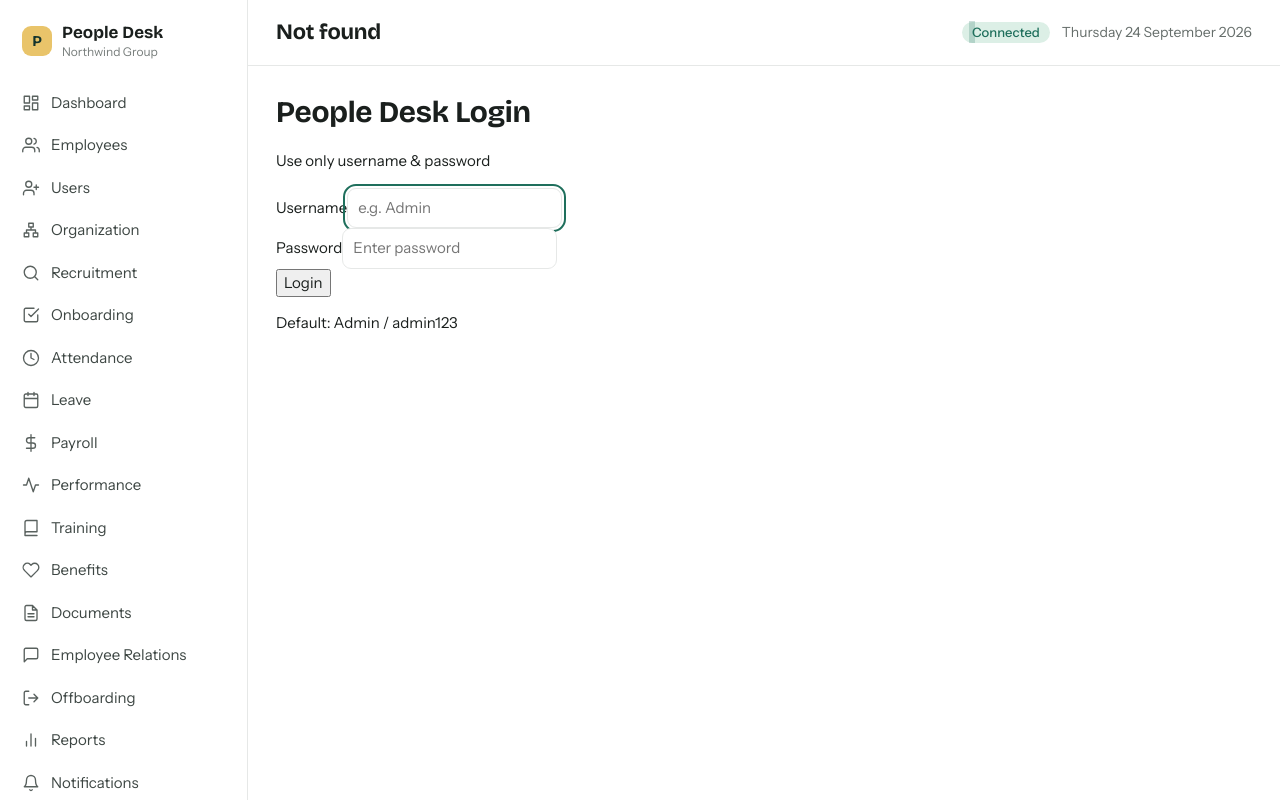
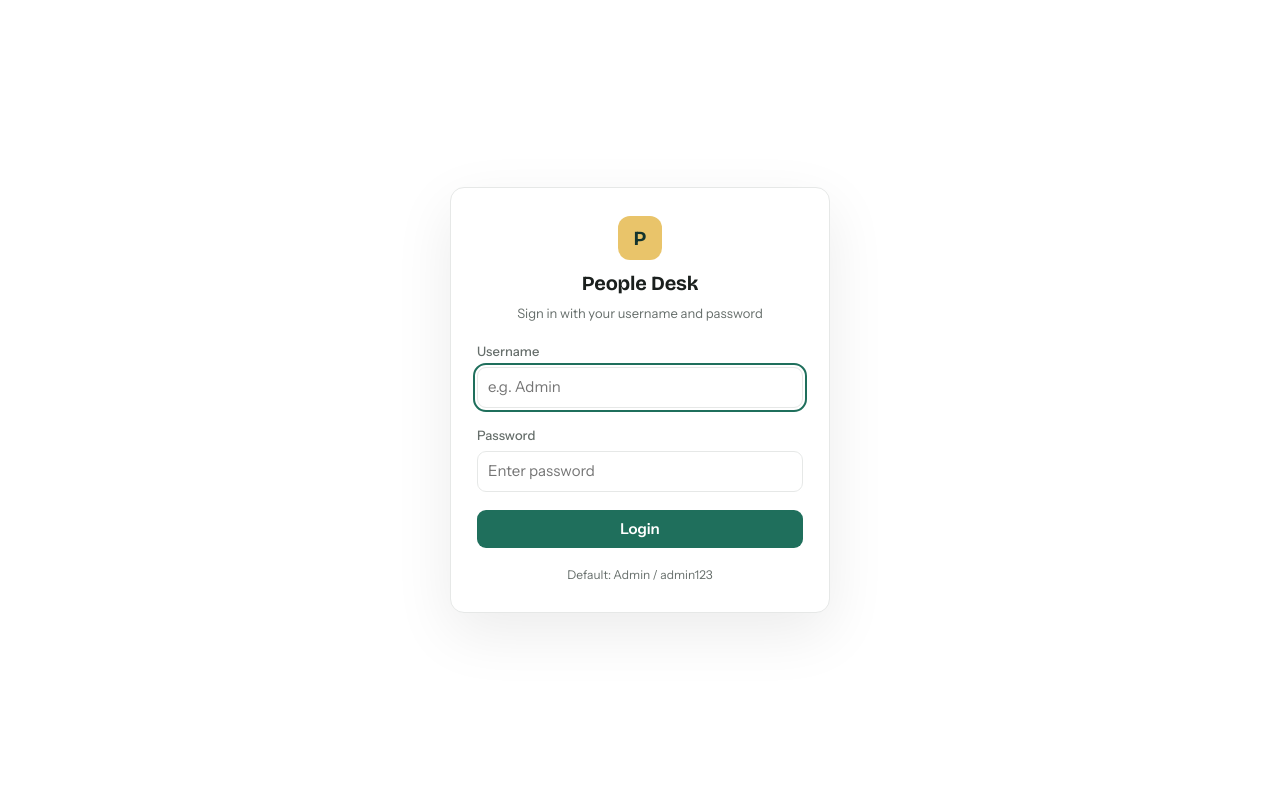
Before and after one commit to thimsin79-bot/hr-management, a Next.js app: page /login in a window 1280 px wide. Built offline with nearby package versions, Linux system fonts and the light colour scheme; no server answers; the database is empty.

Commit message:
Fix login page: standalone route + app-native styling

```diff
--- a/app/globals.css
+++ b/app/globals.css
@@ -98,6 +98,76 @@ a {
 :focus-visible {
   outline: 2px solid var(--accent);
   outline-offset: 2px;
+}
+.login {
+  min-height: 100vh;
+  display: grid;
+  place-items: center;
+  padding: 24px;
+  background: var(--bg);
+}
+.login-card {
+  width: 100%;
+  max-width: 380px;
+  background: var(--surface);
+  border: 1px solid var(--line);
+  border-radius: 14px;
+  box-shadow: 0 20px 60px rgba(0, 0, 0, 0.08);
+  padding: 28px 26px;
+  display: grid;
+  gap: 18px;
+}
+.login-brand {
+  text-align: center;
+  display: grid;
+  gap: 6px;
+  justify-items: center;
+}
+.login-brand .mark {
+  width: 44px;
+  height: 44px;
+  border-radius: 12px;
+  background: #e9c46a;
+  color: #14342d;
+  display: grid;
+  place-items: center;
+  font: 700 20px "Bricolage Grotesque", sans-serif;
+  margin-bottom: 2px;
+}
+.login-brand h1 {
+  font-size: 20px;
+}
+.login-brand p {
+  color: var(--muted);
+  font-size: 13px;
+  margin: 0;
+}
+.login-field {
+  display: grid;
+  gap: 6px;
+}
+.login-field label {
+  font-size: 13px;
+  font-weight: 500;
+  color: var(--muted);
+}
+.login-field input {
+  width: 100%;
+}
+.login-btn {
+  width: 100%;
+  padding: 10px 14px;
+  font-size: 15px;
+}
+.login-btn:disabled {
+  opacity: 0.6;
+  cursor: default;
+}
+.login-hint {
+  text-align: center;
+  font-size: 12px;
+  color: var(--muted);
+  margin: 0;
 }
 .app {
   display: grid;
--- a/app/login/page.tsx
+++ b/app/login/page.tsx
@@ -38,42 +38,41 @@ export default function LoginPage() {
   }
 
   return (
-    <div className="min-h-screen flex items-center justify-center bg-slate-50 px-4">
-      <form onSubmit={onSubmit} className="w-full max-w-sm bg-white border rounded-xl shadow-sm p-6 space-y-4">
-        <div className="text-center space-y-1">
-          <h1 className="text-xl font-semibold">People Desk Login</h1>
-          <p className="text-xs text-slate-500">Use only username & password</p>
+    <div className="login">
+      <form onSubmit={onSubmit} className="login-card">
+        <div className="login-brand">
+          <div className="mark">P</div>
+          <h1>People Desk</h1>
+          <p>Sign in with your username and password</p>
         </div>
-        <div className="space-y-2">
-          <label className="text-sm text-slate-600">Username</label>
+        <div className="login-field">
+          <label htmlFor="username">Username</label>
           <input
+            id="username"
             value={username}
             onChange={(e) => setUsername(e.target.value)}
-            className="w-full border rounded-lg px-3 py-2 text-sm"
             placeholder="e.g. Admin"
+            autoComplete="username"
             required
             autoFocus
           />
         </div>
-        <div className="space-y-2">
-          <label className="text-sm text-slate-600">Password</label>
+        <div className="login-field">
+          <label htmlFor="password">Password</label>
           <input
+            id="password"
             type="password"
             value={password}
             onChange={(e) => setPassword(e.target.value)}
-            className="w-full border rounded-lg px-3 py-2 text-sm"
             placeholder="Enter password"
+            autoComplete="current-password"
             required
           />
         </div>
-        <button
-          type="submit"
-          disabled={loading}
-          className="w-full bg-blue-600 hover:bg-blue-700 text-white rounded-lg px-3 py-2 text-sm disabled:opacity-60"
-        >
+        <button type="submit" disabled={loading} className="btn login-btn">
           {loading ? "Signing in..." : "Login"}
         </button>
-        <p className="text-xs text-center text-slate-400">Default: Admin / admin123</p>
+        <p className="login-hint">Default: Admin / admin123</p>
       </form>
     </div>
   )
--- a/components/layout/Shell.tsx
+++ b/components/layout/Shell.tsx
@@ -11,6 +11,8 @@ export function Shell({ children }: { children: React.ReactNode }) {
 
   useEffect(() => setOpen(false), [path]);
 
+  if (path === "/login") return <>{children}</>;
+
   return (
     <div className="app">
       <Sidebar open={open} onNavigate={() => setOpen(false)} />
```
Also changed, not shown: 1 other file (tests, documents, lock files or other folders).
